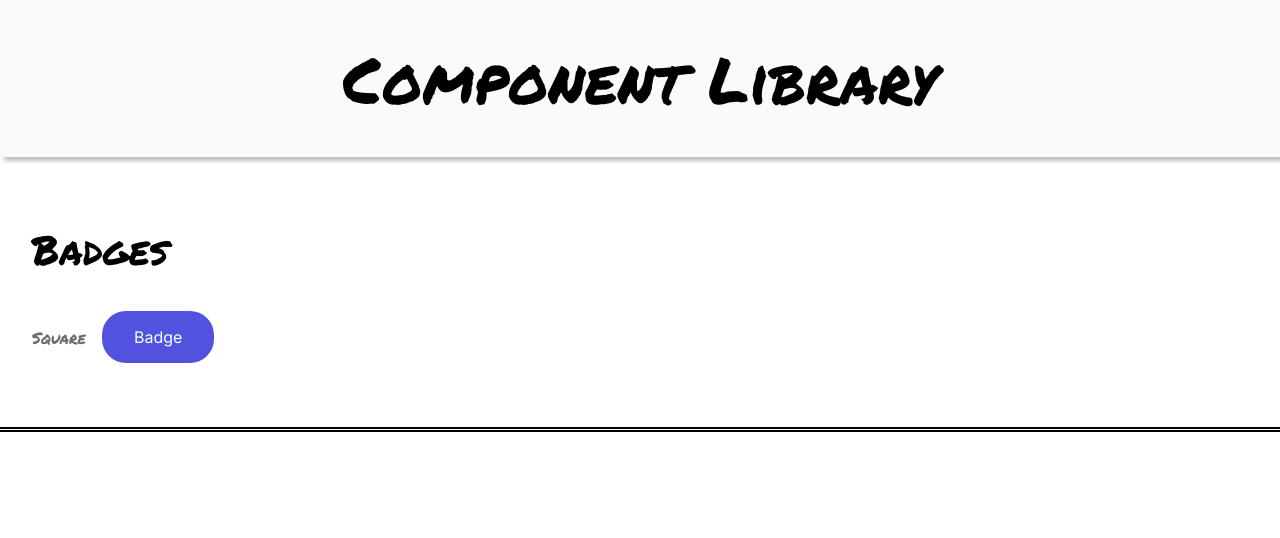
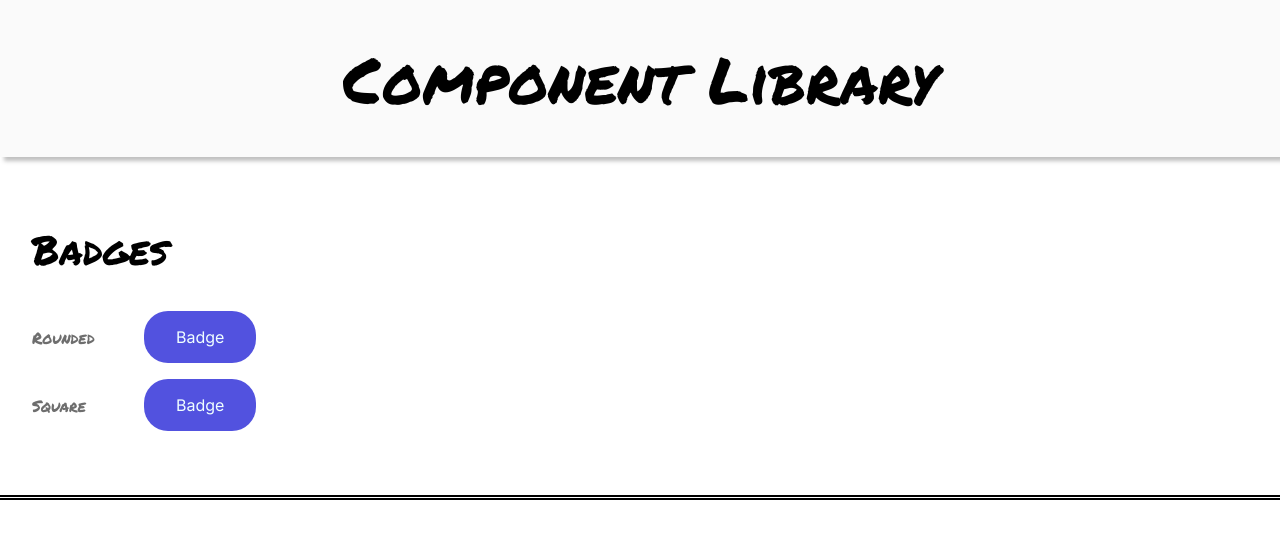
Before and after one commit to Tyriol/component-library, a React (Vite) app: page / in a window 1280 px wide. Shown: the top 538 px of the page. Built offline with nearby package versions, Linux system fonts and the light colour scheme.

Commit message:
minor alignment changes to the section rows

```diff
--- a/src/App.tsx
+++ b/src/App.tsx
@@ -11,6 +11,9 @@ function App() {
       </header>
       <main>
         <Section title="Badges">
+          <SectionRow rowTitle="Rounded">
+            <Badge />
+          </SectionRow>
           <SectionRow rowTitle="Square">
             <Badge />
           </SectionRow>
--- a/src/components/Section/Section.module.css
+++ b/src/components/Section/Section.module.css
@@ -12,6 +12,6 @@
 
 .sectionOptions {
   display: flex;
+  flex-direction: column;
   gap: 1rem;
-  align-items: center;
 }
--- a/src/components/SectionRow/SectionRow.module.css
+++ b/src/components/SectionRow/SectionRow.module.css
@@ -6,4 +6,5 @@
 
 .title {
   color: #6e6e6e;
+  width: 6rem;
 }
```
